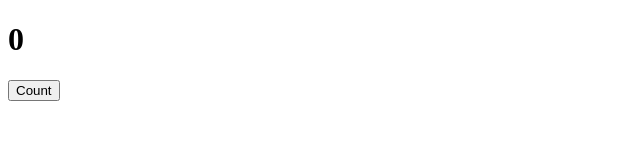
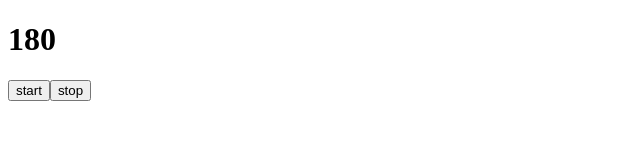
Before and after one commit to seita1996/frontimer, a React app: page / in a window 1280 px wide. Shown: the top 160 px of the page, without its empty margins (0-640 px from the left). Built offline with nearby package versions, Linux system fonts and the light colour scheme.

Commit message:
Countdown start and pause implemented

```diff
--- /dev/null
+++ b/src/components/Clock.css
@@ -0,0 +1,3 @@
+.clock {
+  color: blue;
+}
--- /dev/null
+++ b/src/components/Clock.tsx
@@ -0,0 +1,36 @@
+import React, { useCallback, useRef, useState } from 'react'
+import './Clock.css'
+
+type Props = {
+  maxSec: number
+}
+
+export const Clock: React.FC<Props> = ({maxSec = 0}) => {
+  const [count, setCount] = useState(maxSec)
+  const intervalRef = useRef(-1)
+
+  const start = useCallback(() => {
+    if (intervalRef.current !== -1) {
+      return
+    }
+    intervalRef.current = Number(setInterval(() => {
+      setCount((c) => c - 1)
+    }, 1000))
+  }, [])
+
+  const stop = useCallback(() => {
+    if (intervalRef.current === -1) {
+      return
+    }
+    clearInterval(intervalRef.current)
+    intervalRef.current = -1
+  }, [])
+
+  return (
+    <div className='container'>
+      <h1 className='clock'>{count}</h1>
+      <button onClick={start}>start</button>
+      <button onClick={stop}>stop</button>
+    </div>
+  );
+};
--- a/src/web/App.tsx
+++ b/src/web/App.tsx
@@ -1,13 +1,12 @@
-import React, { useState } from 'react';
-import './App.css';
+import React, { useState } from 'react'
+import { Clock } from '../components/Clock'
+import './App.css'
 
 export const App = () => {
-  const [count, setCount] = useState(0);
-
+  const [maxSec, setMaxSec] = useState(180)
   return (
     <div className="container">
-      <h1>{count}</h1>
-      <button onClick={() => setCount((count) => count + 1)}>Count</button>
+      <Clock maxSec={maxSec} />
     </div>
-  );
-};
+  )
+}
--- a/src/web/index.html
+++ b/src/web/index.html
@@ -4,7 +4,7 @@
     <meta charset="UTF-8" />
     <meta http-equiv="Content-Security-Policy" content="default-src 'self'" />
     <meta name="viewport" content="width=device-width, initial-scale=1.0" />
-    <title>Electron App</title>
+    <title>frontimer</title>
   </head>
   <body>
     <div id="root"></div>
```
